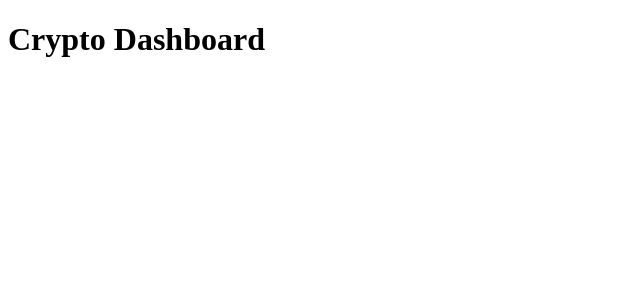
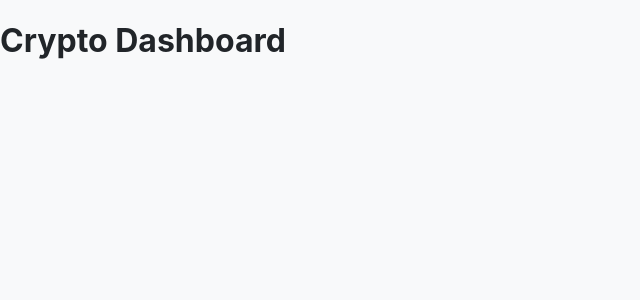
Before and after one commit to Heimtar/crypto-dashboard, a React (Vite) app: page / in a window 1280 px wide. Shown: the top 300 px of the page, without its empty margins (0-640 px from the left). Built offline with nearby package versions, Linux system fonts and the light colour scheme.

Commit message:
style: define css variables for light and dark themes

```diff
--- a/src/index.css
+++ b/src/index.css
@@ -0,0 +1,35 @@
+/* Опеределяем цвета для светлой темы по умолчанию */
+:root {
+  --bg-main: #f8f9fa; /* Мягкий светло-серый фон (не режет глаза) */
+  --bg-card: #ffffff; /* Чисто белый фон для карточек и таблиц */
+  --text-main: #212529; /* Глубокий графитовый для основного текста */
+  --text-muted: #6c757d; /* Серый для второстепенных данных (тикеры, даты) */
+  --border-color: #dee2e6; /* Тонкие аккуратные разделительные линии */
+  --accent: #3b82f6; /* Благородный синий для кнопок и фокусов */
+
+  /* Финтех-акценты (пастельные, не кричащие) */
+  --crypto-up: #10b981; /* Спокойный зеленый (рост) */
+  --crypto-down: #ef4444; /* Спокойный красный (падение) */
+
+  font-family: Inter, system-ui, sans-serif;
+  transition:
+    background-color 0.3s ease,
+    color 0.3s ease;
+}
+
+/* Перебиваем переменные, если у тега html или body будет класс dark */
+[data-theme="dark"] {
+  --bg-main: #12141c; /* Очень глубокий темно-синий/серый фон */
+  --bg-card: #1a1d26; /* Чуть более светлый фон для карточек */
+  --text-main: #f3f4f6; /* Мягкий белый (не слепит ночью) */
+  --text-muted: #9ca3af; /* Приглушенный серый */
+  --border-color: #2d313f; /* Темные аккуратные границы */
+}
+
+/* Базовые стили для сброса отступов */
+body {
+  margin: 0;
+  padding: 0;
+  background-color: var(--bg-main);
+  color: var(--text-main);
+}
```
